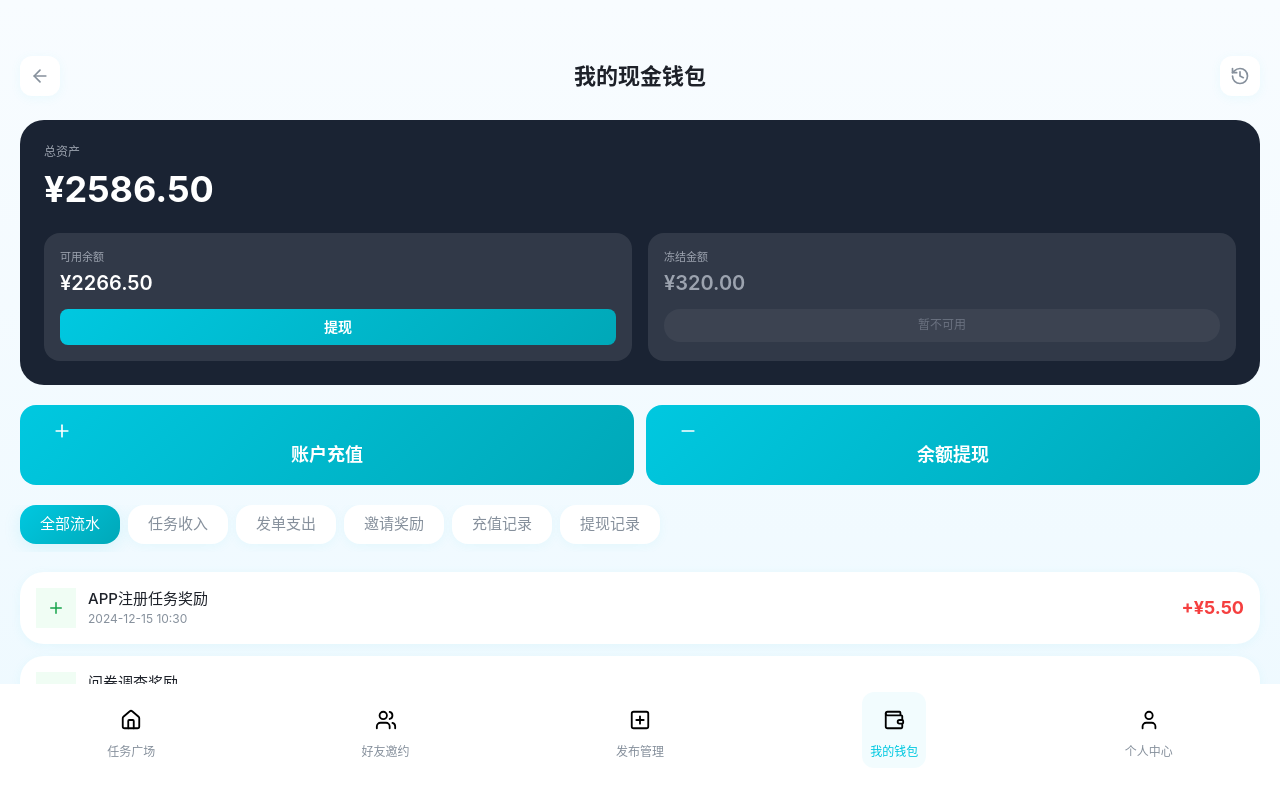
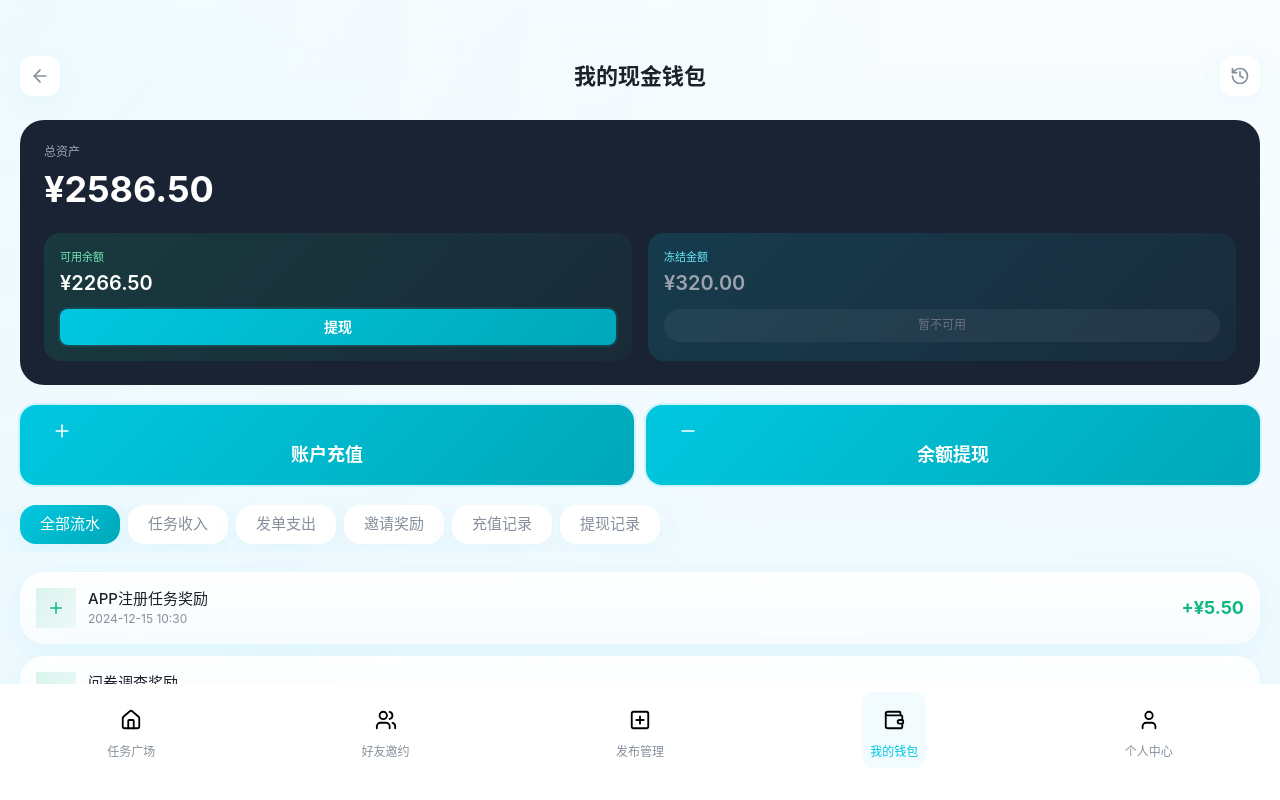
Before and after one commit to jammaoaty-lab/-, a React (Vite) app: page /wallet in a window 1280 px wide. Shown: the top 800 px of the page. Built offline with nearby package versions, Linux system fonts and the light colour scheme.

Commit message:
feat: 安卓APP UI设计：科技炫酷商务风
Co-authored-by: traeagent <traeagent@users.noreply.github.com>

```diff
--- a/src/components/Button.tsx
+++ b/src/components/Button.tsx
@@ -16,7 +16,7 @@ const Button = ({
   ...props
 }: ButtonProps) => {
   const variantClasses = {
-    primary: 'primary-gradient text-white',
+    primary: 'primary-button text-white',
     secondary: 'bg-white text-[#0F56E8]',
     outline: 'bg-white border border-[#36B0FF] text-[#0F56E8]',
     text: 'bg-transparent text-[#0F56E8]'
@@ -34,12 +34,11 @@ const Button = ({
   return (
     <button
       className={`
-        font-semibold transition-all duration-300
+        font-semibold transition-all duration-200 ease-out
         ${variantClasses[variant]}
         ${sizeClasses[size]}
         ${glowClass}
-        active:scale-95
-        hover:opacity-90
+        active:scale-[0.97]
         ${className}
       `}
       {...props}
--- a/src/index.css
+++ b/src/index.css
@@ -15,8 +15,26 @@
 
 /* 页面背景渐变 */
 .page-background {
-  background: linear-gradient(180deg, #F8FCFF 0%, #E6F7FF 100%);
+  background:
+    radial-gradient(circle at 0% 0%, rgba(0, 200, 224, 0.03) 0%, transparent 50%),
+    radial-gradient(circle at 100% 100%, rgba(0, 200, 224, 0.02) 0%, transparent 50%),
+    linear-gradient(180deg, rgba(248, 252, 255, 0.98) 0%, rgba(230, 247, 255, 0.95) 100%);
+  background-color: #F8FCFF;
   min-height: 100vh;
+  position: relative;
+}
+
+.page-background::before {
+  content: '';
+  position: absolute;
+  top: 0;
+  left: 0;
+  right: 0;
+  bottom: 0;
+  pointer-events: none;
+  background-image:
+    radial-gradient(rgba(0, 200, 224, 0.015) 0.5px, transparent 0.5px);
+  background-size: 2px 2px;
 }
 
 /* 主品牌渐变 */
@@ -24,11 +42,30 @@
   background: linear-gradient(135deg, #00C8E0 0%, #00A8B8 100%);
 }
 
+/* 主按钮样式 */
+.primary-button {
+  background: linear-gradient(135deg, #00C8E0 0%, #00A8B8 100%);
+  box-shadow: 0 0 0 2px rgba(0, 200, 224, 0.15);
+  transition: all 0.2s ease-out;
+}
+
+.primary-button:hover {
+  background: linear-gradient(135deg, #00D8F0 0%, #00B8C8 100%);
+  box-shadow: 0 0 0 2px rgba(0, 200, 224, 0.25);
+}
+
+.primary-button:active {
+  transition: transform 0.1s ease-out;
+}
+
 /* 白色卡片样式 */
 .white-card {
-  background: #FFFFFF;
+  background: linear-gradient(180deg, rgba(255, 255, 255, 0.96) 0%, rgba(248, 252, 255, 0.92) 100%);
   border-radius: 24px;
-  box-shadow: 0 2px 12px rgba(0,200,224,0.06);
+  box-shadow:
+    0 4px 24px rgba(0, 200, 224, 0.04),
+    0 8px 48px rgba(0, 200, 224, 0.03),
+    0 0 0 1px rgba(0, 200, 224, 0.01);
 }
 
 /* 深色运营Banner */
@@ -88,7 +125,29 @@
 
 .card-scroll:active {
   transform: scale(0.98);
-  box-shadow: 0 4px 18px rgba(0,200,224,0.12);
+  box-shadow:
+    0 8px 32px rgba(0, 200, 224, 0.08),
+    0 12px 56px rgba(0, 200, 224, 0.05),
+    0 0 0 1px rgba(0, 200, 224, 0.02);
+}
+
+/* 分割线样式 */
+.divider-line {
+  height: 1px;
+  background: linear-gradient(90deg,
+    transparent 0%,
+    rgba(0, 200, 224, 0.08) 20%,
+    rgba(0, 200, 224, 0.12) 50%,
+    rgba(0, 200, 224, 0.08) 80%,
+    transparent 100%);
+}
+
+.divider-line-solid {
+  height: 1px;
+  background: linear-gradient(90deg,
+    rgba(0, 200, 224, 0.06) 0%,
+    rgba(0, 200, 224, 0.1) 50%,
+    rgba(0, 200, 224, 0.06) 100%);
 }
 
 /* 淡入动画 */
--- a/src/pages/PublishManage.tsx
+++ b/src/pages/PublishManage.tsx
@@ -60,15 +60,15 @@ const PublishManage = () => {
 
       <div className="px-5">
         {/* 资金卡片 */}
-        <div className="white-card p-5 mb-5">
+        <div className="p-5 mb-5 rounded-card-large" style={{ background: 'linear-gradient(135deg, #F8FCFF 0%, #E6F7FF 100%)' }}>
           <div className="flex justify-between items-start mb-4">
             <div>
               <p className="text-body text-text-secondary mb-1">发单账户余额</p>
-              <p className="text-3xl font-bold text-profit-red">{formatCurrency(user?.balance || 0)}</p>
+              <p className="text-3xl font-bold" style={{ color: '#00C8E0' }}>{formatCurrency(user?.balance || 0)}</p>
             </div>
             <div className="text-right">
               <p className="text-body text-text-secondary mb-1">上架中任务</p>
-              <p className="text-title font-bold text-primary">2个</p>
+              <p className="text-title font-bold" style={{ color: '#10B981' }}>2个</p>
             </div>
           </div>
 
--- a/src/pages/Wallet.tsx
+++ b/src/pages/Wallet.tsx
@@ -53,8 +53,8 @@ const Wallet = () => {
           <p className="text-4xl font-bold text-white mb-6">{formatCurrency(user?.balance || 0)}</p>
 
           <div className="grid grid-cols-2 gap-4">
-            <div className="p-4 bg-white/10 rounded-2xl">
-              <p className="text-[11px] text-gray-400 mb-1">可用余额</p>
+            <div className="p-4 rounded-2xl" style={{ background: 'linear-gradient(135deg, rgba(16,185,129,0.15) 0%, rgba(16,185,129,0.05) 100%)' }}>
+              <p className="text-[11px] text-emerald-300 mb-1">可用余额</p>
               <p className="text-xl font-semibold text-white mb-3">
                 {formatCurrency((user?.balance || 0) - (user?.frozenBalance || 0))}
               </p>
@@ -67,8 +67,8 @@ const Wallet = () => {
                 提现
               </Button>
             </div>
-            <div className="p-4 bg-white/10 rounded-2xl">
-              <p className="text-[11px] text-gray-400 mb-1">冻结金额</p>
+            <div className="p-4 rounded-2xl" style={{ background: 'linear-gradient(135deg, rgba(0,200,224,0.15) 0%, rgba(0,200,224,0.05) 100%)' }}>
+              <p className="text-[11px] text-cyan-300 mb-1">冻结金额</p>
               <p className="text-xl font-semibold text-gray-400 mb-3">
                 {formatCurrency(user?.frozenBalance || 0)}
               </p>
@@ -119,30 +119,50 @@ const Wallet = () => {
         </div>
 
         <div className="space-y-3">
-          {transactionList.map((transaction) => (
+          {transactionList.map((transaction) => {
+            // 根据类别设置颜色
+            let iconBg, iconColor, amountColor;
+            if (transaction.category === '任务收入') {
+              iconBg = 'linear-gradient(135deg, rgba(16,185,129,0.15) 0%, rgba(16,185,129,0.05) 100%)';
+              iconColor = '#10B981'; // 薄荷绿
+              amountColor = '#10B981';
+            } else if (transaction.category === '邀请奖励') {
+              iconBg = 'linear-gradient(135deg, rgba(245,158,11,0.15) 0%, rgba(245,158,11,0.05) 100%)';
+              iconColor = '#F59E0B'; // 暖橙色
+              amountColor = '#F59E0B';
+            } else if (transaction.category === '提现记录') {
+              iconBg = 'linear-gradient(135deg, rgba(245,63,63,0.15) 0%, rgba(245,63,63,0.05) 100%)';
+              iconColor = '#F53F3F'; // 浅红色
+              amountColor = '#1D2129';
+            } else if (transaction.category === '发单支出') {
+              iconBg = 'linear-gradient(135deg, rgba(156,163,175,0.15) 0%, rgba(156,163,175,0.05) 100%)';
+              iconColor = '#9CA3AF'; // 灰色
+              amountColor = '#1D2129';
+            } else {
+              iconBg = 'linear-gradient(135deg, rgba(0,200,224,0.15) 0%, rgba(0,200,224,0.05) 100%)';
+              iconColor = '#00C8E0'; // 主色
+              amountColor = transaction.type === 'income' ? '#10B981' : '#1D2129';
+            }
+
+            return (
               <div key={transaction.id} className="white-card p-4">
                 <div className="flex items-center justify-between">
                   <div className="flex items-center gap-3">
-                  <div className={`w-10 h-10 rounded-task flex items-center justify-center ${
-                    transaction.type === 'income'
-                      ? 'bg-green-50 text-green-600'
-                      : 'bg-red-50 text-red-600'
-                  }`}>
-                    {transaction.type === 'income' ? <Plus size={18} strokeWidth={2} /> : <Minus size={18} strokeWidth={2} />}
+                    <div className="w-10 h-10 rounded-task flex items-center justify-center" style={{ background: iconBg }}>
+                      {transaction.type === 'income' ? <Plus size={18} strokeWidth={2} style={{ color: iconColor }} /> : <Minus size={18} strokeWidth={2} style={{ color: iconColor }} />}
                     </div>
                     <div>
                       <p className="text-body font-medium text-text-primary">{transaction.description}</p>
                       <p className="text-caption text-text-tertiary">{transaction.time}</p>
                     </div>
                   </div>
-                <p className={`text-lg font-bold ${
-                  transaction.type === 'income' ? 'text-profit-red' : 'text-text-primary'
-                }`}>
+                  <p className="text-lg font-bold" style={{ color: amountColor }}>
                     {transaction.type === 'income' ? '+' : '-'}{formatCurrency(transaction.amount)}
                   </p>
                 </div>
               </div>
-          ))}
+            );
+          })}
         </div>
 
         {transactionList.length > 0 && (
--- a/tailwind.config.js
+++ b/tailwind.config.js
@@ -45,9 +45,9 @@ export default {
       },
       boxShadow: {
         // 普通卡片阴影
-        "card": "0 2px 12px rgba(0,200,224,0.06)",
+        "card": "0 4px 24px rgba(0,200,224,0.04), 0 8px 48px rgba(0,200,224,0.03), 0 0 0 1px rgba(0,200,224,0.01)",
         // 悬浮按钮/Banner阴影
-        "float": "0 4px 18px rgba(0,200,224,0.12)",
+        "float": "0 8px 32px rgba(0,200,224,0.08), 0 12px 56px rgba(0,200,224,0.05), 0 0 0 1px rgba(0,200,224,0.02)",
       },
       fontSize: {
         // 标题22sp
```
Also changed, not shown: src/components/TaskCard.tsx (+16 -4 lines), src/pages/Invite.tsx (+12 -12 lines), src/pages/Profile.tsx (+8 -8 lines), src/pages/TaskSquare.tsx (+22 -14 lines). Lines whose indentation alone changed are shown as unchanged.
